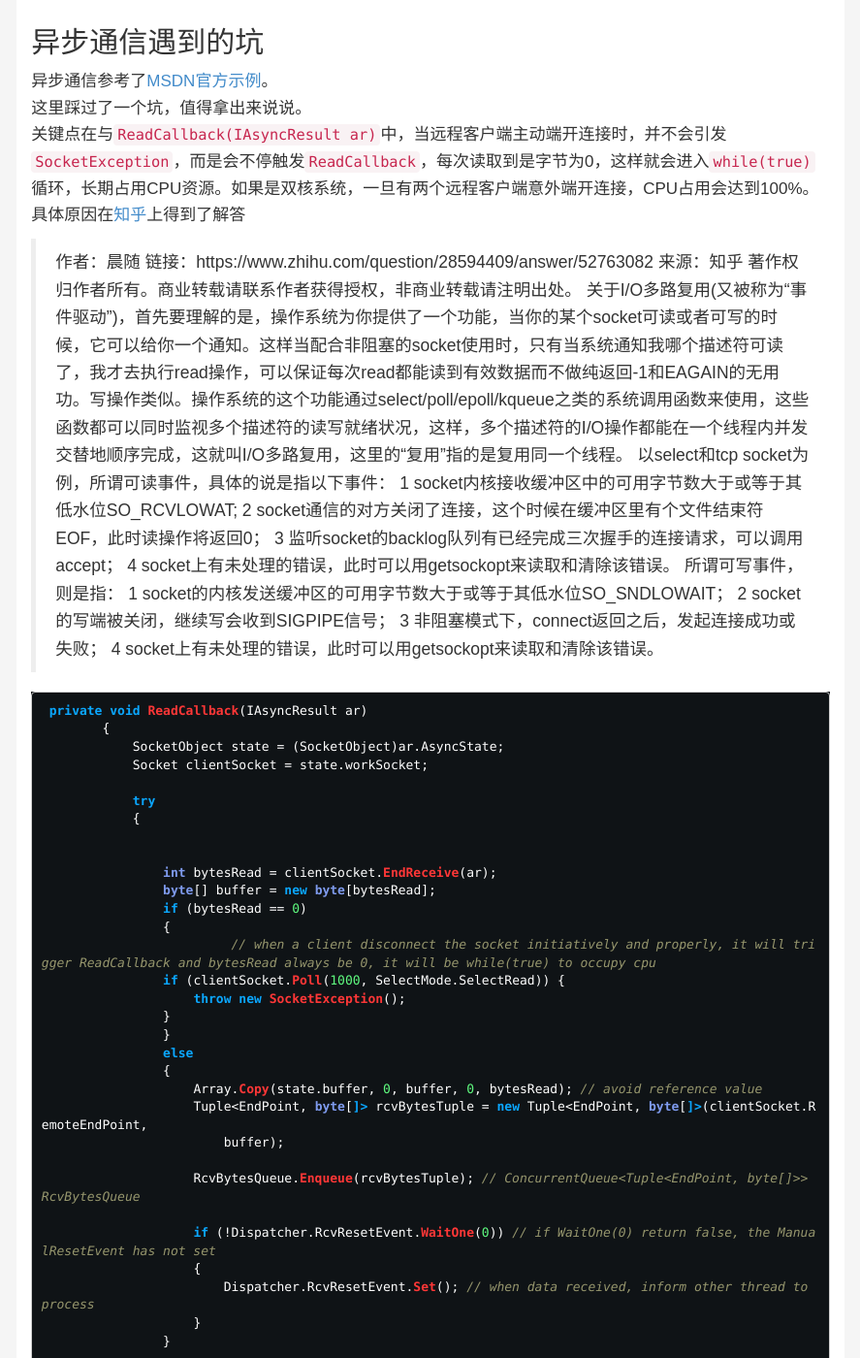
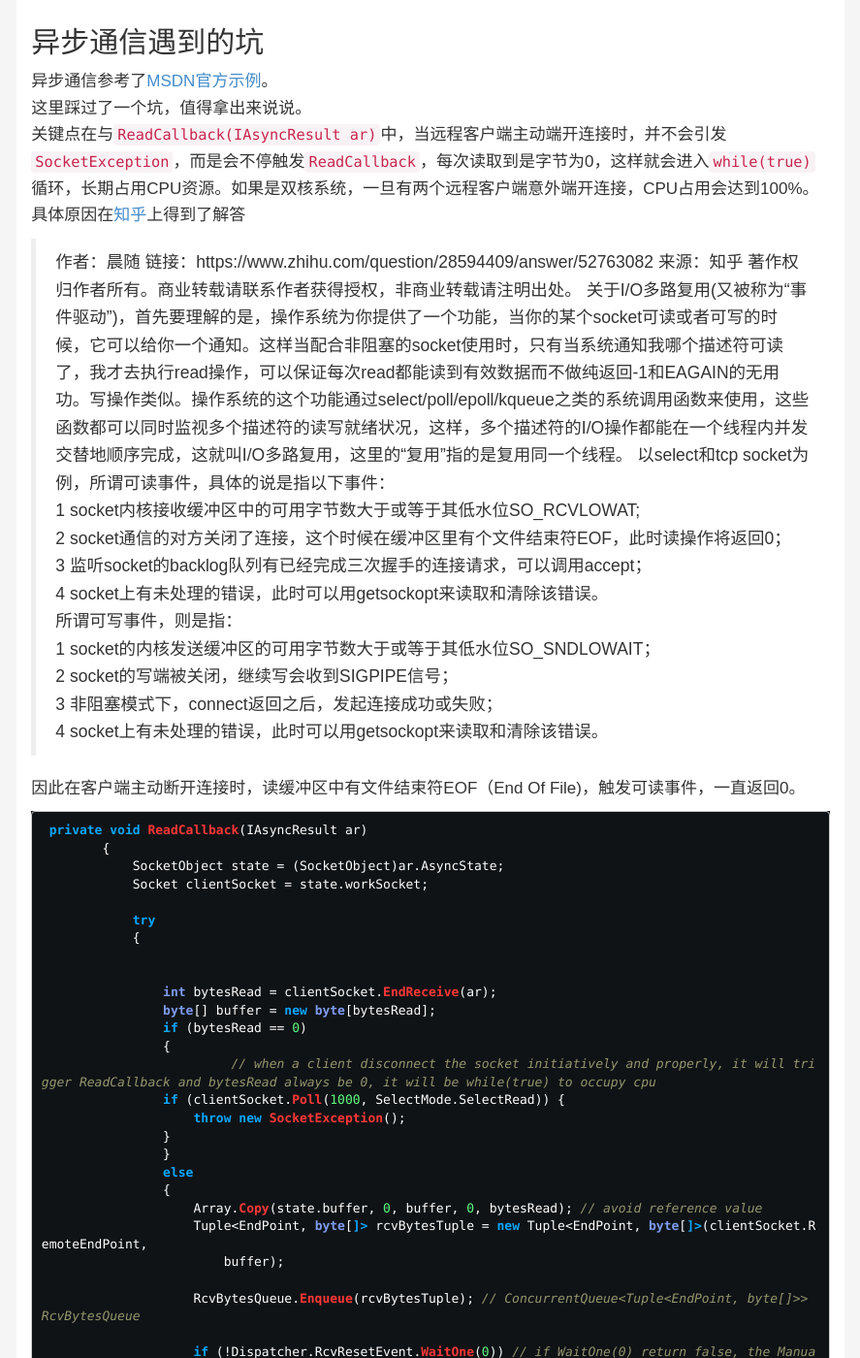
Before and after one commit to GeorgeCaoJ/blog, a Jekyll site: the page built from _posts/CSharp/2017-04-10-async-socket-server.md, in a window 1280 px wide and 1400 px high, scrolled down 692 px. Shown: the whole window at 97% size, without its empty margins (196-1083 px from the left). Built offline with Jekyll 4.4.1, drawn with Linux system fonts in a browser that asks for light colours.

Commit message:
Add: async socket problem

````diff
--- a/_posts/CSharp/2017-04-10-async-socket-server.md
+++ b/_posts/CSharp/2017-04-10-async-socket-server.md
@@ -41,6 +41,8 @@
 2 socket的写端被关闭，继续写会收到SIGPIPE信号；
 3 非阻塞模式下，connect返回之后，发起连接成功或失败；
 4 socket上有未处理的错误，此时可以用getsockopt来读取和清除该错误。
+
+因此在客户端主动断开连接时，读缓冲区中有文件结束符EOF（End Of File)，触发可读事件，一直返回0。
 
 
 ```csharp
````
